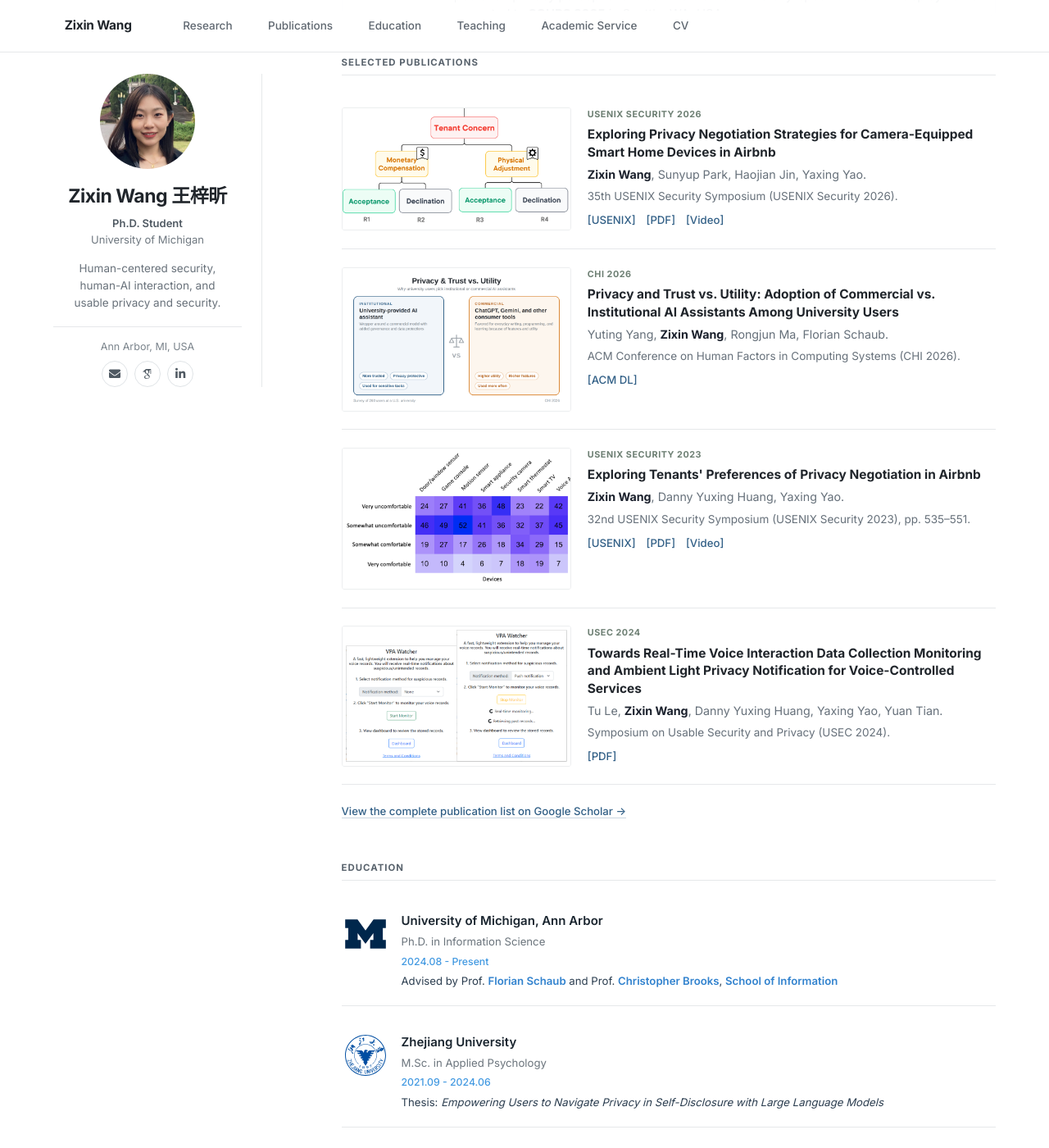
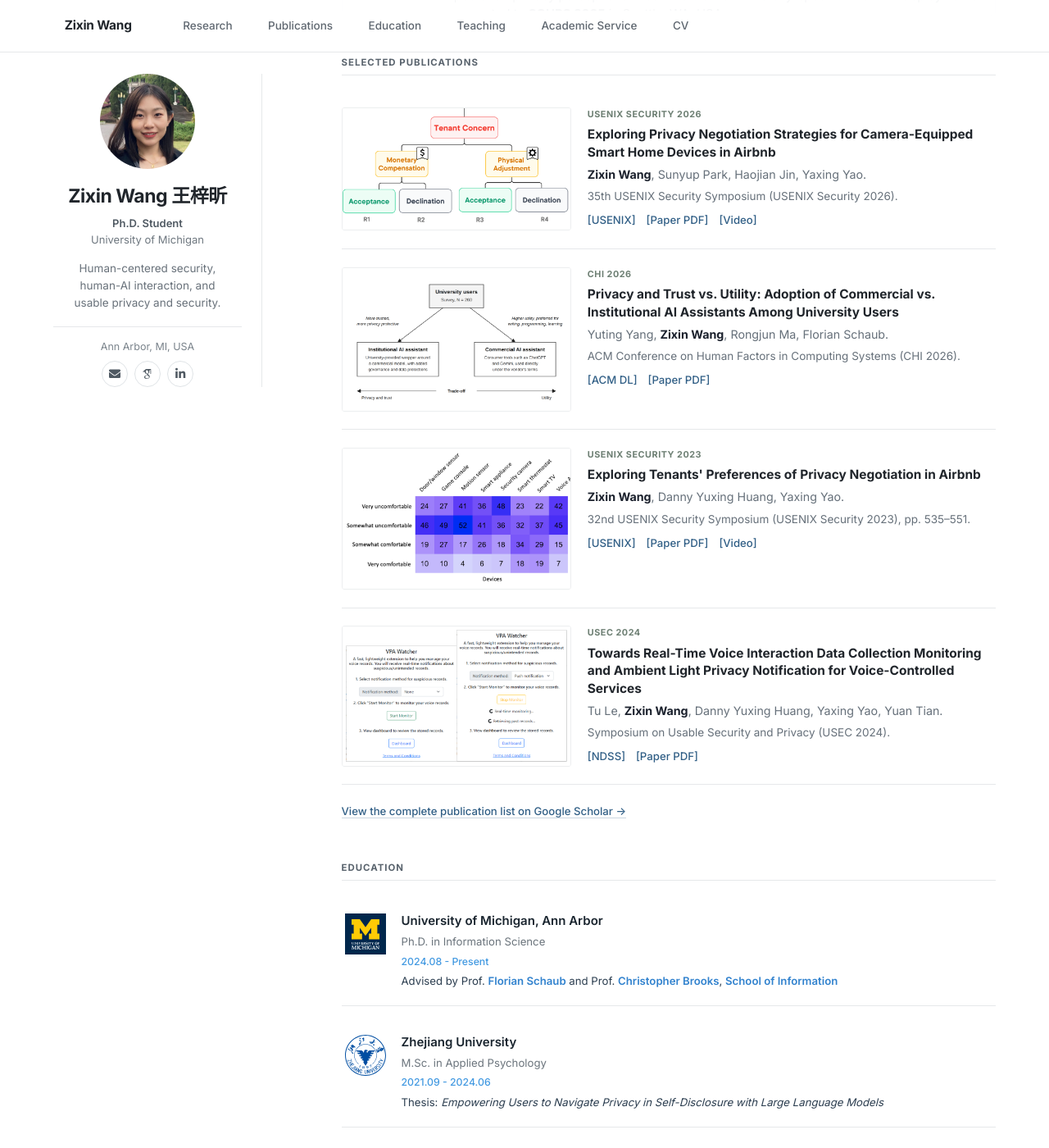
Before and after one commit to zixinw/zixinw.github.io, a Jekyll site: the page built from _pages/about.md, in a window 1280 px wide and 1400 px high, scrolled down 1218 px. Shown: the whole window at 82% size. Built offline with Jekyll 4.4.1, drawn with Linux system fonts in a browser that asks for light colours; some web fonts are replaced.

Commit message:
Homepage: official UMich primary logo, plain CHI figure, [Paper PDF] links
- Compose the stacked University of Michigan primary logo (maize Block M
  with the two-line white wordmark on a blue square) from the official
  outlines and use it in Education
- Replace the CHI 2026 teaser with a plain, paper-style diagram
- Label every PDF link "Paper PDF"; add the ACM PDF for CHI 2026 and the
  NDSS page for USEC 2024

Co-Authored-By: Claude Fable 5.1 <noreply@anthropic.com>
Claude-Session: https://claude.ai/code/session_01H8vTNNqXv7rtHHkwu62r6S

```diff
--- a/_pages/about.md
+++ b/_pages/about.md
@@ -76,7 +76,7 @@ redirect_from:
 <div class="pub-title"><a href="https://www.usenix.org/conference/usenixsecurity26/presentation/wang-zixin">Exploring Privacy Negotiation Strategies for Camera-Equipped Smart Home Devices in Airbnb</a></div>
 <div class="pub-authors"><strong>Zixin Wang</strong>, Sunyup Park, Haojian Jin, Yaxing Yao.</div>
 <div class="pub-venue">35th USENIX Security Symposium (USENIX Security 2026).</div>
-<div class="pub-links"><a href="https://www.usenix.org/conference/usenixsecurity26/presentation/wang-zixin">USENIX</a> <a href="https://www.usenix.org/system/files/usenixsecurity26-wang-zixin.pdf">PDF</a> <a href="https://www.usenix.org/conference/usenixsecurity26/presentation/wang-zixin">Video</a></div>
+<div class="pub-links"><a href="https://www.usenix.org/conference/usenixsecurity26/presentation/wang-zixin">USENIX</a> <a href="https://www.usenix.org/system/files/usenixsecurity26-wang-zixin.pdf">Paper PDF</a> <a href="https://www.usenix.org/conference/usenixsecurity26/presentation/wang-zixin">Video</a></div>
 </div>
 </div>
 
@@ -87,7 +87,7 @@ redirect_from:
 <div class="pub-title"><a href="https://dl.acm.org/doi/full/10.1145/3772318.3790881">Privacy and Trust vs. Utility: Adoption of Commercial vs. Institutional AI Assistants Among University Users</a></div>
 <div class="pub-authors">Yuting Yang, <strong>Zixin Wang</strong>, Rongjun Ma, Florian Schaub.</div>
 <div class="pub-venue">ACM Conference on Human Factors in Computing Systems (CHI 2026).</div>
-<div class="pub-links"><a href="https://dl.acm.org/doi/full/10.1145/3772318.3790881">ACM DL</a></div>
+<div class="pub-links"><a href="https://dl.acm.org/doi/full/10.1145/3772318.3790881">ACM DL</a> <a href="https://dl.acm.org/doi/pdf/10.1145/3772318.3790881">Paper PDF</a></div>
 </div>
 </div>
 
@@ -98,7 +98,7 @@ redirect_from:
 <div class="pub-title"><a href="https://www.usenix.org/conference/usenixsecurity23/presentation/wang-zixin">Exploring Tenants' Preferences of Privacy Negotiation in Airbnb</a></div>
 <div class="pub-authors"><strong>Zixin Wang</strong>, Danny Yuxing Huang, Yaxing Yao.</div>
 <div class="pub-venue">32nd USENIX Security Symposium (USENIX Security 2023), pp. 535–551.</div>
-<div class="pub-links"><a href="https://www.usenix.org/conference/usenixsecurity23/presentation/wang-zixin">USENIX</a> <a href="https://www.usenix.org/system/files/usenixsecurity23-wang-zixin.pdf">PDF</a> <a href="https://www.usenix.org/conference/usenixsecurity23/presentation/wang-zixin">Video</a></div>
+<div class="pub-links"><a href="https://www.usenix.org/conference/usenixsecurity23/presentation/wang-zixin">USENIX</a> <a href="https://www.usenix.org/system/files/usenixsecurity23-wang-zixin.pdf">Paper PDF</a> <a href="https://www.usenix.org/conference/usenixsecurity23/presentation/wang-zixin">Video</a></div>
 </div>
 </div>
 
@@ -109,7 +109,7 @@ redirect_from:
 <div class="pub-title"><a href="https://www.ndss-symposium.org/wp-content/uploads/usec2024-39-paper.pdf">Towards Real-Time Voice Interaction Data Collection Monitoring and Ambient Light Privacy Notification for Voice-Controlled Services</a></div>
 <div class="pub-authors">Tu Le, <strong>Zixin Wang</strong>, Danny Yuxing Huang, Yaxing Yao, Yuan Tian.</div>
 <div class="pub-venue">Symposium on Usable Security and Privacy (USEC 2024).</div>
-<div class="pub-links"><a href="https://www.ndss-symposium.org/wp-content/uploads/usec2024-39-paper.pdf">PDF</a></div>
+<div class="pub-links"><a href="https://www.ndss-symposium.org/ndss-paper/auto-draft-513/">NDSS</a> <a href="https://www.ndss-symposium.org/wp-content/uploads/usec2024-39-paper.pdf">Paper PDF</a></div>
 </div>
 </div>
 
@@ -120,7 +120,7 @@ redirect_from:
 # Education
 
 <div class="education-item">
-  <div class="logo-container"><img src="images/logos/umich-blockm.svg" alt="University of Michigan Block M"></div>
+  <div class="logo-container"><img src="images/logos/umich-primary.svg" alt="University of Michigan logo"></div>
   <div class="content">
     <div class="title">University of Michigan, Ann Arbor</div>
     <div class="subtitle">Ph.D. in Information Science</div>
```
Also changed, not shown: images/logos/umich-blockm.svg (deleted), images/logos/umich-primary.svg (added), images/pub/chi26-ai-assistants.png.
